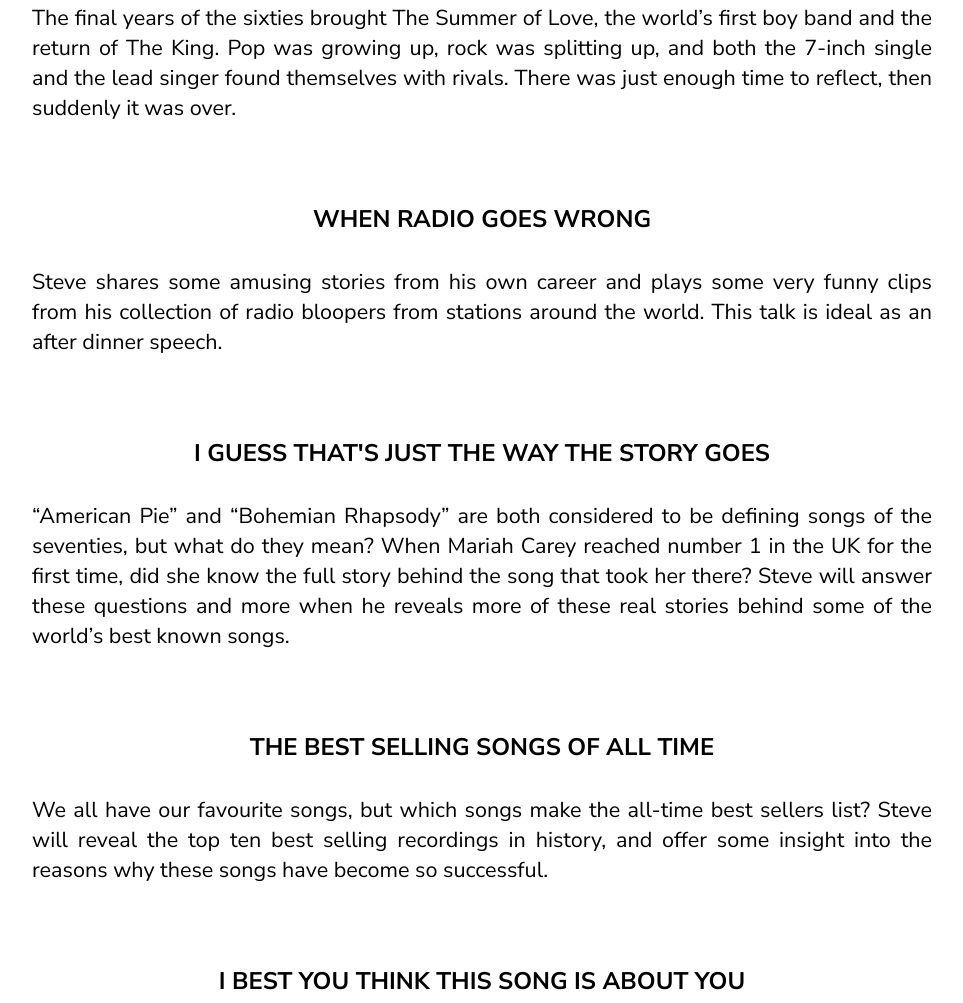
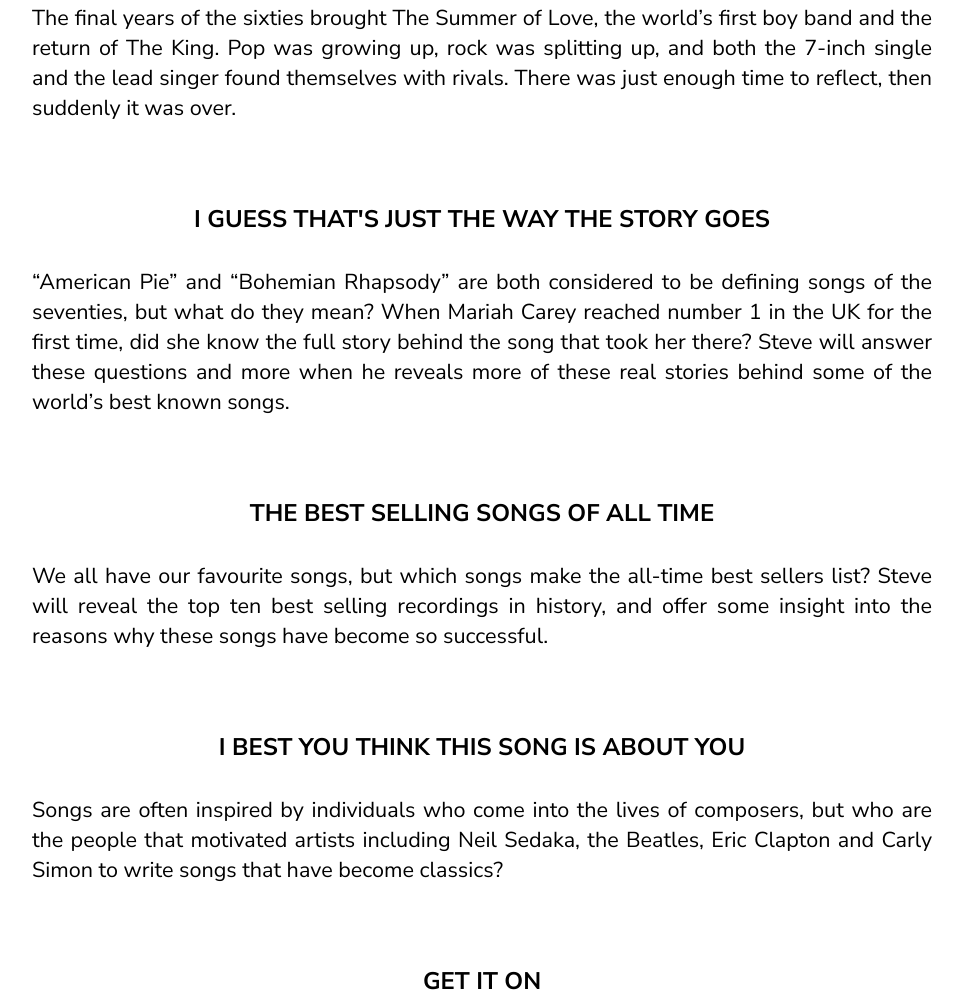
Before and after one commit to SteveKing2121/stevekingtalks, a plain HTML site: page index.html in a window 1280 px wide. Shown: the part 2086-3089 px from the top of the page, without its empty margins (158-1121 px from the left). Drawn offline with nearby package versions, Linux system fonts and the light colour scheme.

Commit message:
Update index.html

```diff
--- a/index.html
+++ b/index.html
@@ -101,13 +101,6 @@
         suddenly it was over.
       </p>
 
-      <h4 data-aos="zoom-in-up" class="titles1">WHEN RADIO GOES WRONG</h4>
-
-      <p data-aos="zoom-in-up">
-        Steve shares some amusing stories from his own career and plays some
-        very funny clips from his collection of radio bloopers from stations
-        around the world. This talk is ideal as an after dinner speech.
-      </p>
 
       <h4 data-aos="zoom-in-up" class="titles1">
         I GUESS THAT'S JUST THE WAY THE STORY GOES
```
